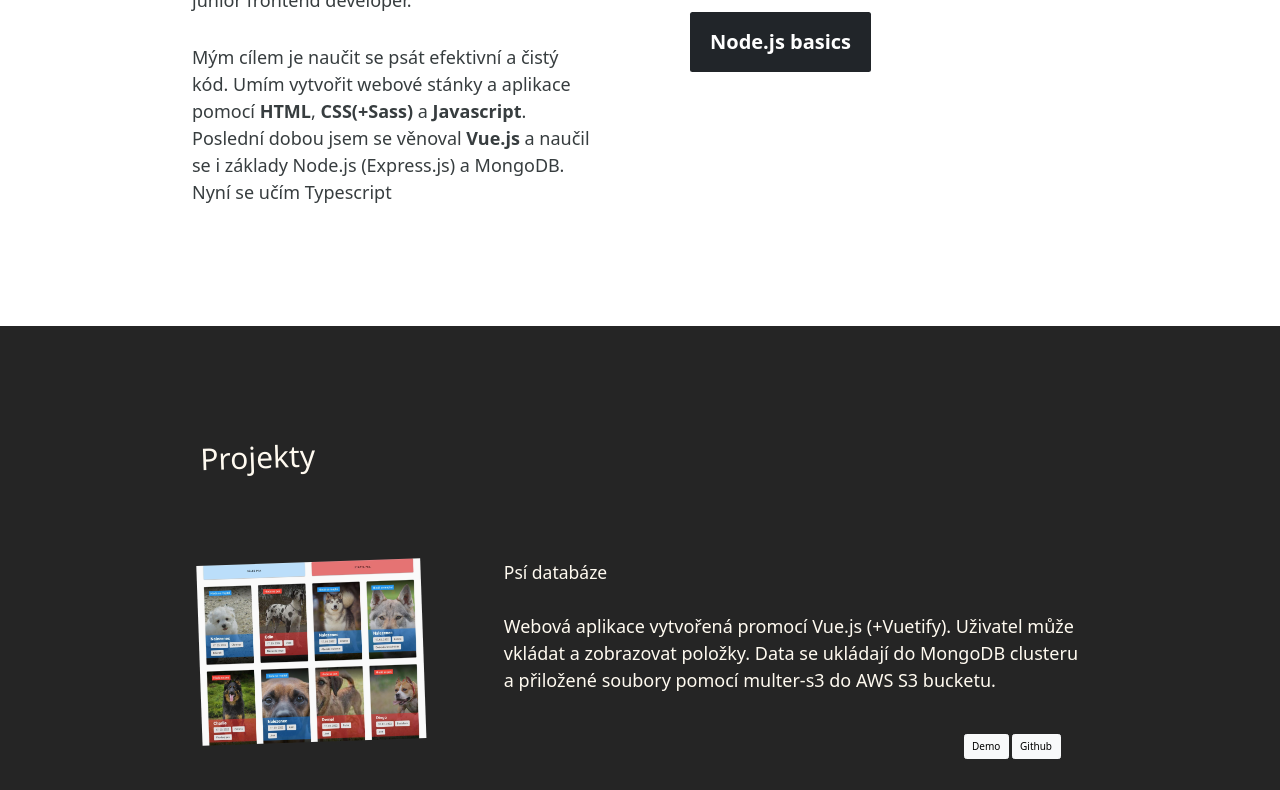
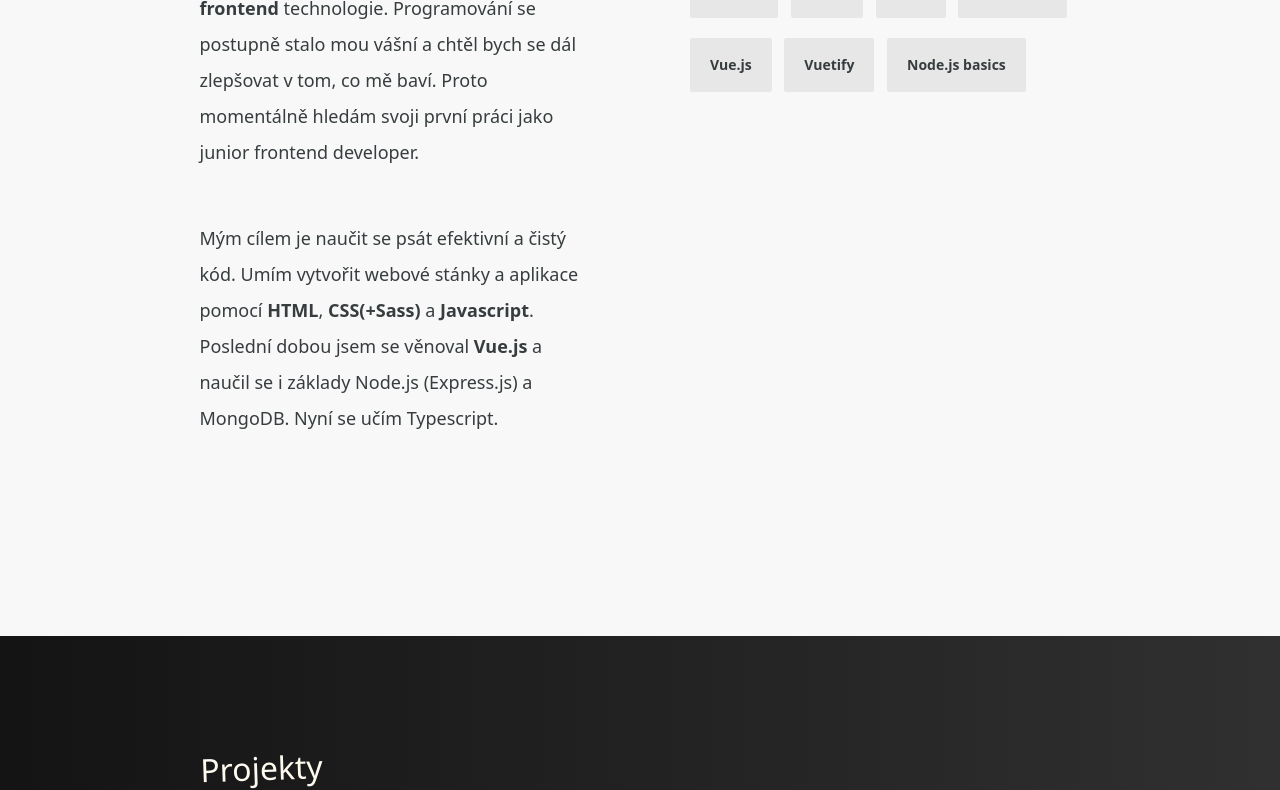
Before and after one commit to Verdanmaer/Portfolio, a website: page index.html in a window 1280 px wide. Shown: the part 1114-1904 px from the top of the page. Drawn offline with nearby package versions, Linux system fonts and the light colour scheme.

Commit message:
simple style changes

```diff
--- a/index.html
+++ b/index.html
@@ -17,19 +17,22 @@
 <body>
 
   <header class="header">
+    <div class="container">
       <div class="header__text-box">
         <h1 class="heading-primary--main">ADAM VERNER</h1>
         <h1 class="heading-primary--sub">Frontend Web Developer</h1>
       </div>
+    </div>
   </header>
 
   <section class="about">
+    <div class="container">
       <div class="about__content">
         <h2 class="heading-secondary">Ahoj, </h2>
-      <p class="paragraph">jmenuju se <b>Adam Verner</b> a zajímám se o frontend technologie. Programování se postupně stalo mou vášní a
+        <p class="paragraph">jmenuju se <b>Adam Verner</b> a zajímám se o <b>frontend</b> technologie. Programování se postupně stalo mou vášní a
           chtěl bych se dál zlepšovat v tom, co mě baví. Proto momentálně hledám svoji první práci jako junior frontend developer.</p>
         <p class="paragraph">Mým cílem je naučit se psát efektivní a čistý kód. Umím vytvořit webové stánky a aplikace pomocí <b>HTML</b>, <b>CSS(+Sass)</b> a <b>Javascript</b>.
-        Poslední dobou jsem se věnoval <b>Vue.js</b> a naučil se i základy Node.js (Express.js) a MongoDB. Nyní se učím Typescript</p>
+          Poslední dobou jsem se věnoval <b>Vue.js</b> a naučil se i základy Node.js (Express.js) a MongoDB. Nyní se učím Typescript.</p>
         <!-- <h2 class="heading-secondary">Hello, </h2>
         <p class="paragraph">My name is <b>Adam Verner</b> and I am a self-taught front-end web developer. Coding has become my passion.
           I want to further improve my skills and therefore I am currently looking for my first job as a web developer.</p>
@@ -39,13 +42,14 @@
       <div class="about__technologies">
         <h2 class="heading-secondary">Mé dovednosti</h2>
         <div class="badges">
-        <span class="badge bg-dark">HTML3</span>
-        <span class="badge bg-dark">CSS3</span>
-        <span class="badge bg-dark">Sass</span>
-        <span class="badge bg-dark">Javascript</span>
-        <span class="badge bg-dark">Vue.js</span>
-        <span class="badge bg-dark">Vuetify</span>
-        <span class="badge bg-dark">Node.js basics</span>
+          <span class="badge badge-dark">HTML3</span>
+          <span class="badge badge-dark">CSS3</span>
+          <span class="badge badge-dark">Sass</span>
+          <span class="badge badge-dark">Javascript</span>
+          <span class="badge badge-dark">Vue.js</span>
+          <span class="badge badge-dark">Vuetify</span>
+          <span class="badge badge-dark">Node.js basics</span>
+        </div>
       </div>
     </div>
   </section>
--- a/sass/_home.scss
+++ b/sass/_home.scss
@@ -1,11 +1,11 @@
 .about {
-  width: 70%;
-  margin: 0 auto;
-  padding: 10rem 0;
-  display: flex;
-  justify-content: space-between;
-  flex-wrap: wrap;
-  gap: 10rem;
+  .container {
+    display: flex;
+    justify-content: space-between;
+    gap: 10rem;
+  }
+  padding: 18rem 0;
+  background-color: $color-secondary-light;
   color: $color-text-primary;
 
   &__content {
@@ -17,20 +17,25 @@
   }
 
   .badges {
-    margin-top: 2rem;
+    margin-top: 5rem;
 
     .badge {
-      font-size: 2rem;
       margin: 1rem;
       margin-left: 0;
       padding: 2rem;
+      background-color: $color-secondary-dark;
+      color: $color-text-primary;
+      font-size: 1.4rem;
     }
   }
 }
 
 .projects {
-  background-color: $color-primary-light;
-  color: $color-secondary;
+  background-image: linear-gradient(
+        to left,
+        rgba($color-primary-light, 0.95),
+        rgba($color-primary-dark, 0.95));
+  color: $color-text-secondary;
   padding: 10rem 0;
 
   &__heading {
@@ -66,7 +71,13 @@
   }
 
   &__buttons {
-    margin: 2rem;
+    margin: 3rem;
+
+    button {
+      width: 10rem;
+      font-size: 2rem;
+      margin: 0 1rem;
+    }
 
     &--1 {
       float: right;
--- a/sass/abstracts/_variables.scss
+++ b/sass/abstracts/_variables.scss
@@ -1,5 +1,7 @@
 $color-primary-dark: #070707;
 $color-primary-light: #252525;
-$color-secondary: #FFFAF0;
+$color-secondary-light: #f8f8f8;
+$color-secondary-dark: #e7e7e7;
 
-$color-text-primary: #373D3F
+$color-text-primary: #373D3F;
+$color-text-secondary: #FFFAF0;
--- a/sass/base/_typography.scss
+++ b/sass/base/_typography.scss
@@ -5,6 +5,7 @@ html {
 }
 
 .heading-primary {
+  color: $color-text-secondary;
   &--main {
     font-size: 4.8rem;
     font-weight: 900;
@@ -18,13 +19,13 @@ html {
 }
 
 .heading-secondary {
-  font-size: 3rem;
+  font-size: 3.2rem;
   transform: rotate(-2deg);
 }
 
 .paragraph {
-  margin-top: 3rem;
+  margin-top: 5rem;
   margin-bottom: 2rem;
   font-size: 1.8rem;
-  line-height: 150%;
+  line-height: 200%;
 }
--- a/sass/layout/_header.scss
+++ b/sass/layout/_header.scss
@@ -10,12 +10,11 @@
 
   background-size: cover;
   background-position: top;
-  color: $color-secondary;
+  color: $color-secondary-light;
 
   &__text-box {
-    position: absolute;
+    padding-top: 60vh;
     top: 50%;
-    left: 40%;
-    transform: translate(-50%, -50%);
+    left: 30%;
   }
 }
```
Also changed, not shown: css/style.css. Lines whose indentation alone changed are shown as unchanged.
